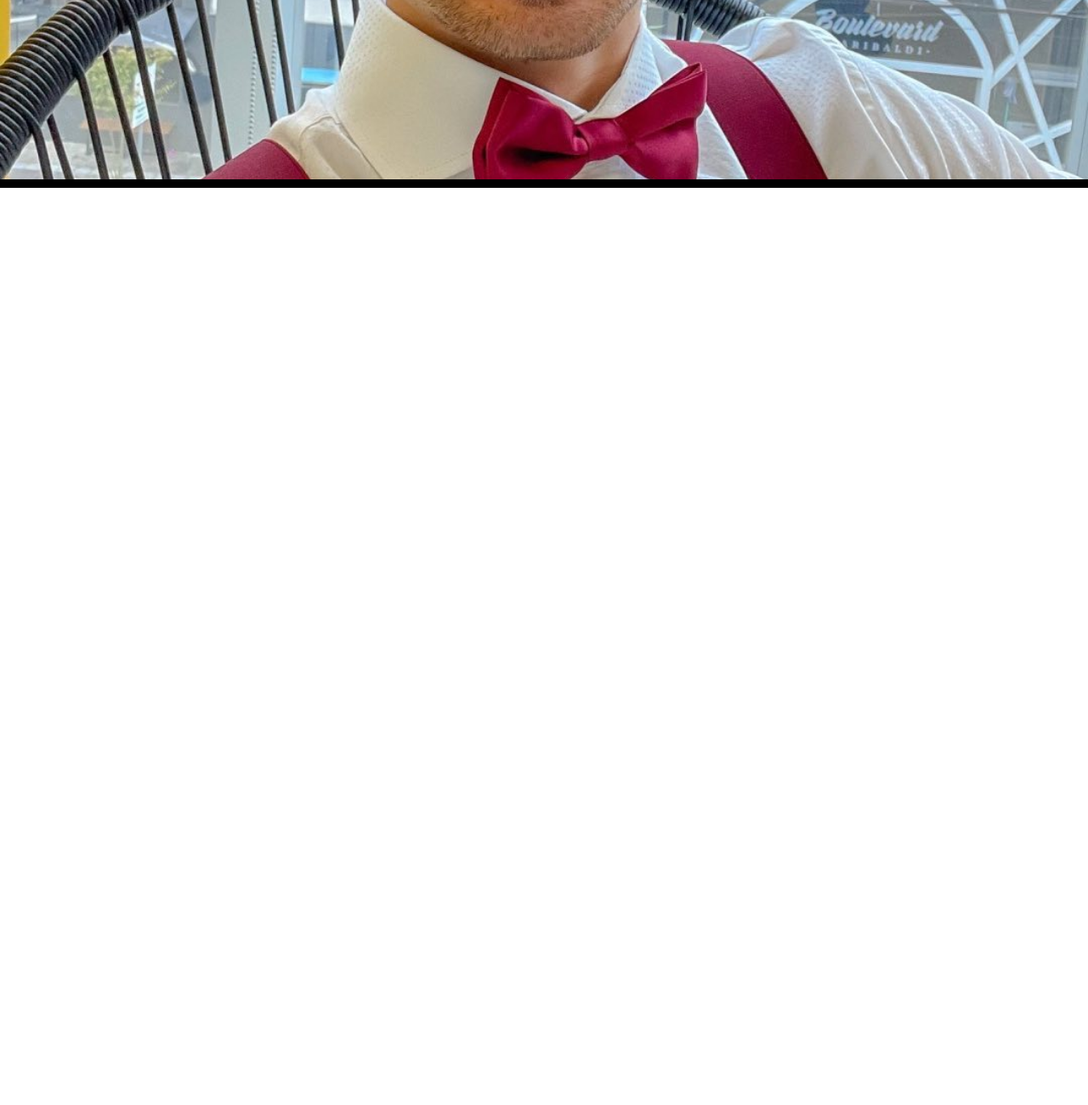
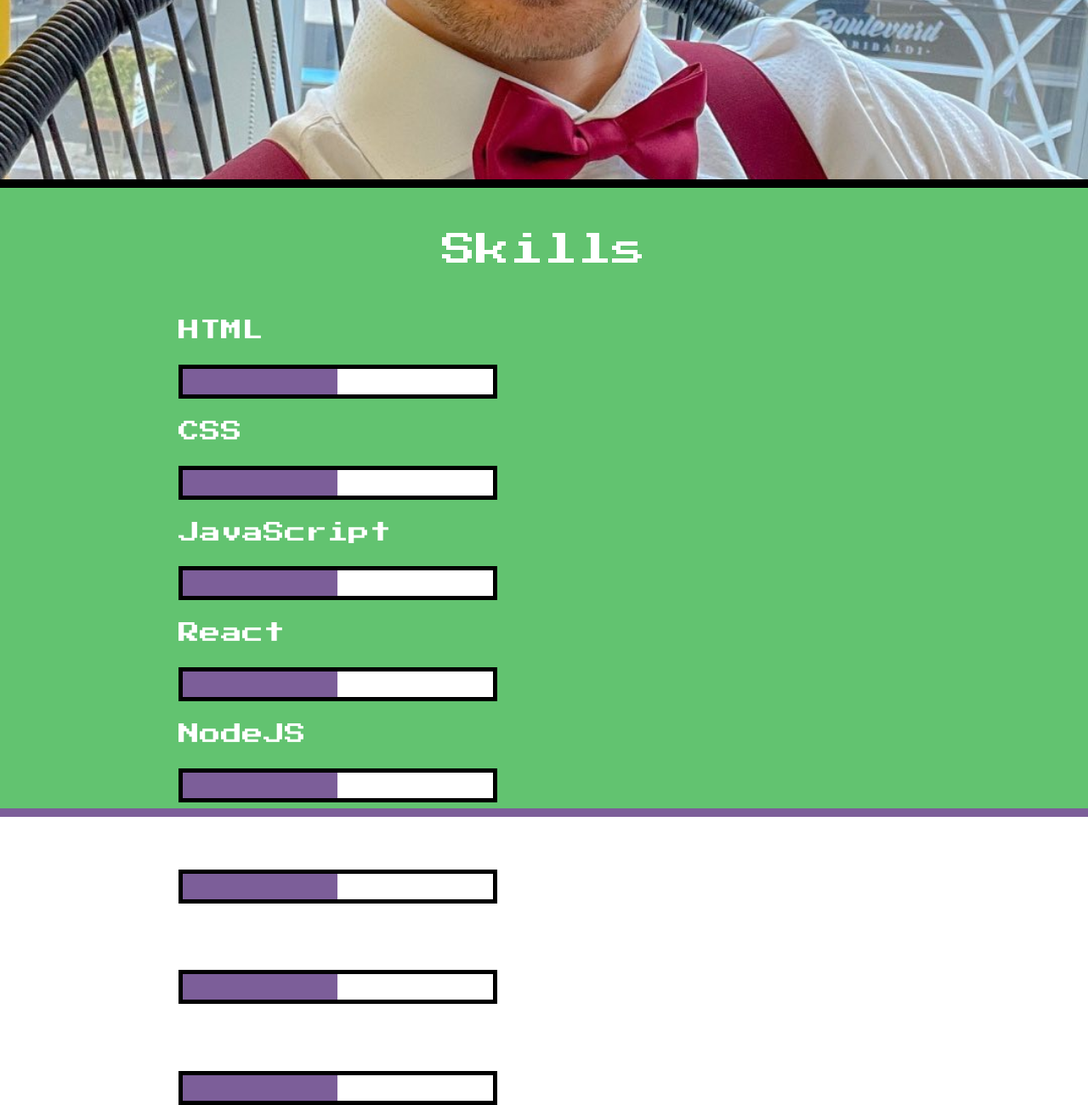
Before and after one commit to gcbicca/html_css_feliz, a plain HTML site: page index.html in a window 1280 px wide. Shown: the part 681-1981 px from the top of the page at 85% size. Before the commit the page ends 902 px from the top, so only its background shows below. Drawn offline with nearby package versions, Linux system fonts and the light colour scheme.

Commit message:
section skills

```diff
--- /dev/null
+++ b/css/componentes/bar.css
@@ -0,0 +1,6 @@
+.bar {
+    width: 365px;
+    height: 30px;
+    background: linear-gradient(to right, #7C5E99 50%, white 50%);
+    border: 5px black solid;
+}
--- a/css/componentes/header.css
+++ b/css/componentes/header.css
@@ -7,3 +7,12 @@
     padding-right: 20px;
     padding-top: 10px;
 }
+
+.header .imag {
+    width: 60px;
+    height: 60px;
+    background-image: url(../../assets/imgs/i_prisma.jpg);
+    background-repeat: no-repeat;
+    background-position: center;
+    background-size: 160%;
+}
--- /dev/null
+++ b/css/componentes/skills.css
@@ -0,0 +1,22 @@
+.skills {
+    background-color: #62C370;
+    height: 730px;
+    border-bottom: #7C5E99 10px solid;
+
+
+    display: flex;
+    flex-direction: column;
+    align-items: center;
+}
+
+
+.skills .wrapper2 {
+    display: flex;
+    flex-wrap: wrap;
+    justify-content: space-between;
+}
+
+.column {
+    flex: 1;
+    padding: 0px 210px;
+}
--- /dev/null
+++ b/css/componentes/subtitle2.css
@@ -0,0 +1,10 @@
+.subtitle2 {
+    color: white;
+    font-family: "Press Start 2P";
+    font-size: 40px;
+    font-style: normal;
+    font-weight: 400;
+
+
+    margin-top: 50px;
+}
--- /dev/null
+++ b/css/componentes/subtitle3.css
@@ -0,0 +1,7 @@
+.subtitle3 {
+    color: white;
+    font-family: "Press Start 2P";
+    font-size: 25px;
+    font-style: normal;
+    font-weight: 400;
+}
--- a/index.html
+++ b/index.html
@@ -15,13 +15,18 @@
         <link rel="stylesheet" href="css/componentes/action.css">
         <link rel="stylesheet" href="css/componentes/header.css">
         <link rel="stylesheet" href="css/componentes/banner.css">
+        <link rel="stylesheet" href="css/componentes/skills.css">
+        <link rel="stylesheet" href="css/componentes/subtitle2.css">
+        <link rel="stylesheet" href="css/componentes/subtitle3.css">
+        <link rel="stylesheet" href="css/componentes/bar.css">
         <link rel="stylesheet" href="css/reset.css">
         <link rel="stylesheet" href="css/style.css">
 
     </head>
     <body>
         <header class="header">
-            <img src="assets/imgs/i_prisma.jpg" alt="my image">
+            <box class="imag">
+            </box>
 
             <nav> <!-- isso é um comentário, e nav é de navegation e a de ancor
                 ctrl + d para selecionar as tags e modificá-las ao mesmo tempo
@@ -49,5 +54,53 @@
                 </div>
             </div>
         </section>
+
+        <section class="skills">
+            <!-- Poderiamos ter usado uma VARIAÇÃO DO COMPONENTE, fazendo a modificação no mesmo
+            arquivo, ex: class="subtitle -second" -second é uma outra classe, no CSS
+        usa-se .subtitle.-second{} -->
+        <!-- Diferenciando COMPONENT de ELEMENT, REGRA: usa-se DUAS PALAVRAS,
+        ligadas por hifen ou underline para referencias um COMPONENT e uma palavra para elemento, que só
+    tem sentido naquela section.-->
+            <h2 class="subtitle2">Skills</h2>
+            <div class="wrapper2">
+                <div class="column">
+                    <div class="html">
+                        <h3 class="subtitle3">HTML</h3>
+                        <div class="bar"></div>
+                    </div>
+                    <div class="css">
+                        <h3 class="subtitle3">CSS</h3>
+                        <div class="bar"></div>
+                    </div>
+                    <div class="js">
+                        <h3 class="subtitle3">JavaScript</h3>
+                        <div class="bar"></div>
+                    </div>
+                    <div class="react">
+                        <h3 class="subtitle3">React</h3>
+                        <div class="bar"></div>
+                </div>
+                </div>
+                <div class="column">
+                    <div class="nodejs">
+                        <h3 class="subtitle3">NodeJS</h3>
+                        <div class="bar"></div>
+                    </div>
+                    <div class="tdd">
+                        <h3 class="subtitle3">TDD</h3>
+                        <div class="bar"></div>
+                    </div>
+                    <div class="rest-api">
+                        <h3 class="subtitle3">Rest Api</h3>
+                        <div class="bar"></div>
+                    </div>
+                    <div class="ux">
+                        <h3 class="subtitle3">UX</h3>
+                        <div class="bar"></div>
+                    </div>
+                </div>
+            </div>
+        </section>
     </body>
 </html>
```
Also changed, not shown: 1 other file.
